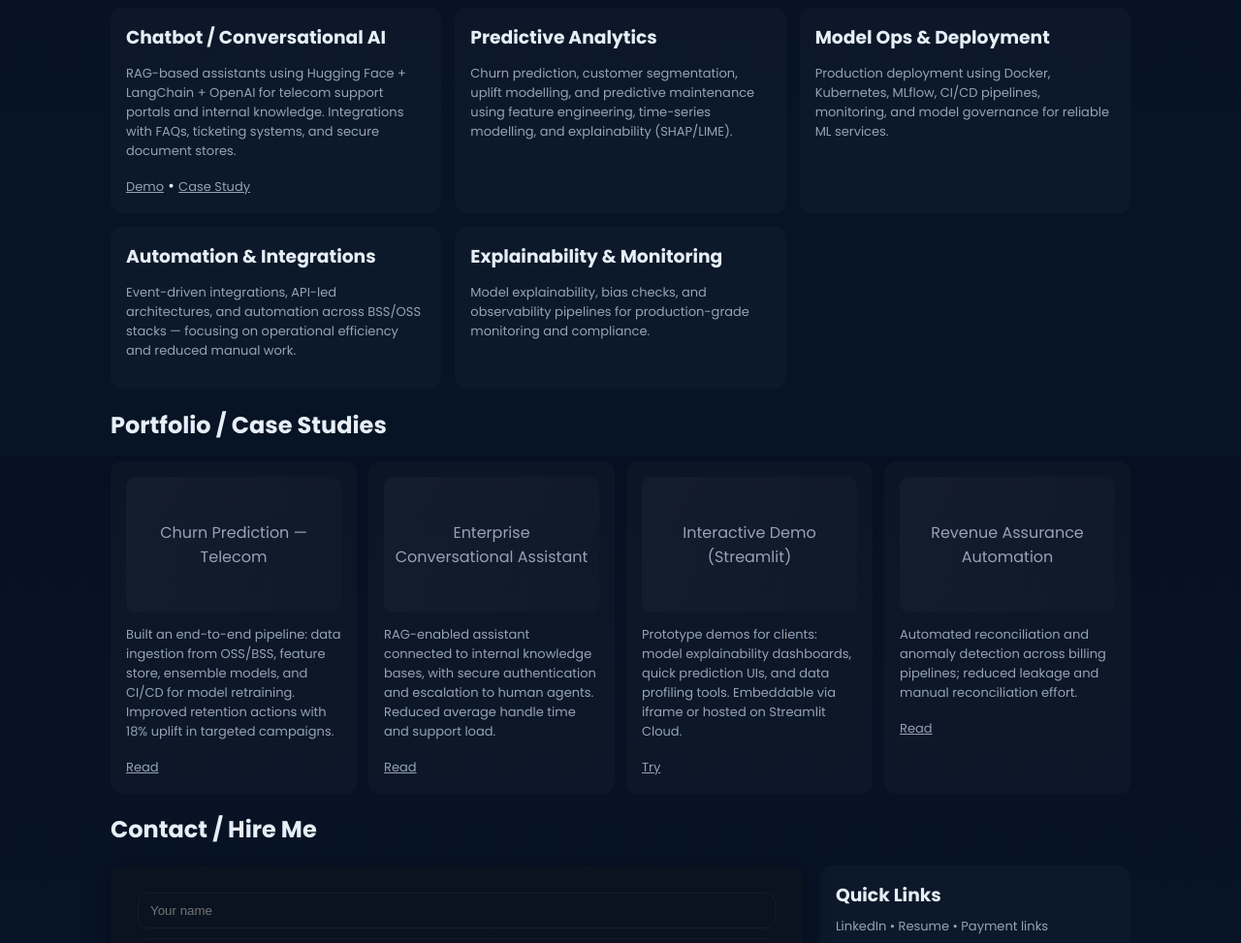
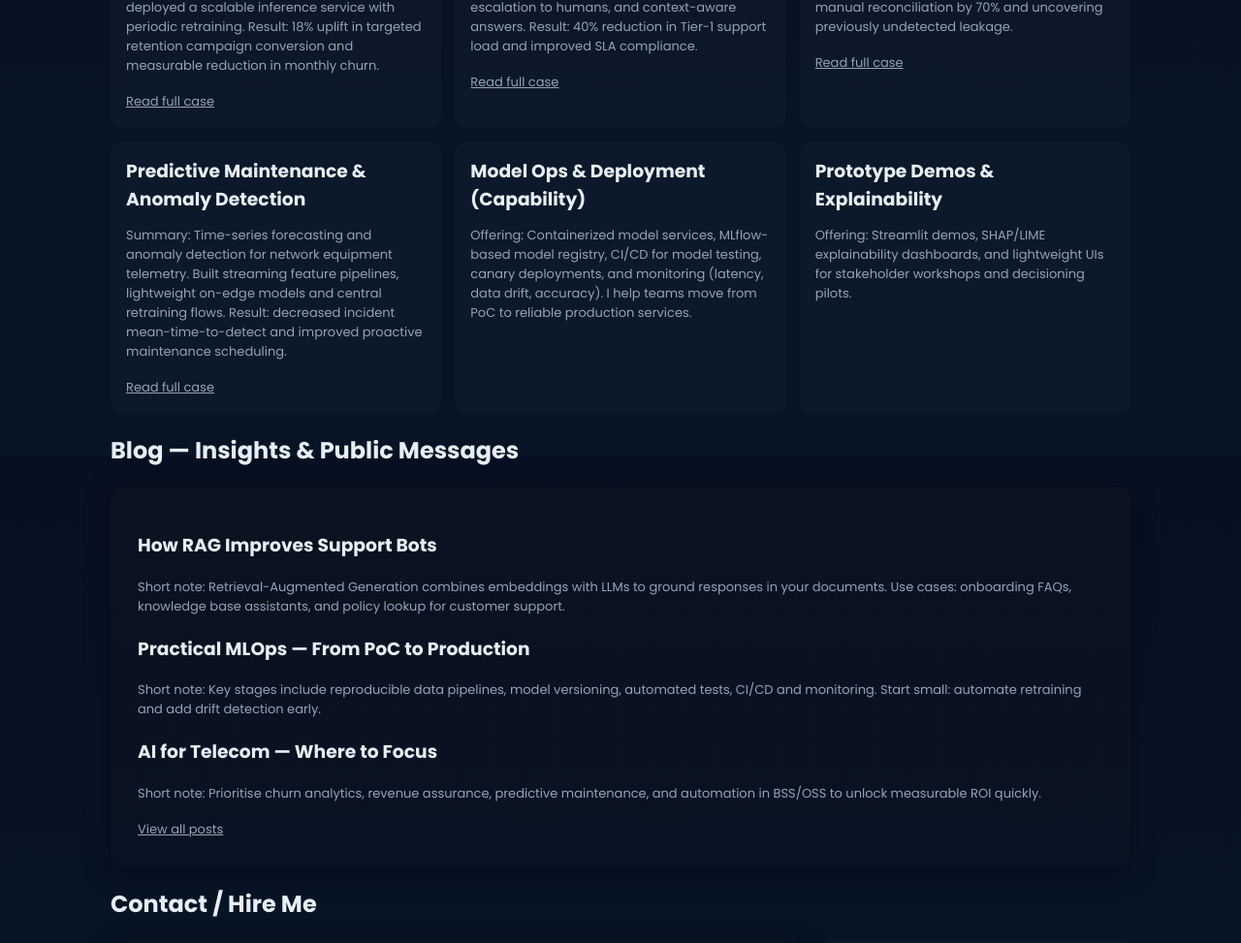
Before and after one commit to santanug5ai/aisolutions, a plain HTML site: page index.html in a window 1280 px wide. Shown: the part 1130-2103 px from the top of the page at 97% size. Drawn offline with Linux system fonts and the light colour scheme.

Commit message:
Update index.html
update 3

```diff
--- a/index.html
+++ b/index.html
@@ -38,7 +38,7 @@
     .card{background:rgba(255,255,255,0.02); padding:16px; border-radius:12px}
     .card h3{margin:0 0 8px}
     .portfolio-grid{display:grid; grid-template-columns:repeat(auto-fit,minmax(220px,1fr)); gap:12px}
-    .thumb{height:140px; border-radius:10px; background:linear-gradient(120deg, rgba(255,255,255,0.03), rgba(255,255,255,0.01)); display:flex;align-items:center;justify-content:center;color:var(--muted); text-align:center; padding:10px}
+    .thumb{height:140px; border-radius:10px; background:linear-gradient(120deg, rgba(255,255,255,0.03), rgba(255,255,255,0.01)); display:flex;align-items:center;justify-content:center;color:var(--muted)}
     footer{margin-top:36px; color:var(--muted); text-align:center; padding:28px 0}
     .contact-form{display:grid; gap:10px}
     input, textarea{background:transparent; border:1px solid rgba(255,255,255,0.04); padding:10px 12px; border-radius:10px; color:inherit}
@@ -71,7 +71,7 @@
         <a href="#home">Home</a>
         <a href="#about">About</a>
         <a href="#solutions">AI Solutions</a>
-        <a href="#portfolio">Portfolio</a>
+        <a href="#blog">Blog</a>
         <a href="#contact">Contact</a>
       </nav>
       <div class="mobile-nav" style="display:none">
@@ -82,7 +82,7 @@
     <main>
       <section id="home" class="hero">
         <div class="hero-card">
-          <h1>Hello — I'm <span class="tag">Santanu</span></h1>
+          <h1>Hello — I\'m <span class="tag">Santanu</span></h1>
           <p class="lead">I help telecom and enterprise teams build production-ready AI — from PoC to deployed solutions (chatbots, predictive models, automation).</p>
           <div class="cta">
             <a class="btn btn-primary" href="#contact">Request Demo</a>
@@ -96,11 +96,10 @@
         </div>
 
         <aside class="profile">
-          <!-- using the raw GitHub file URL for your uploaded photo -->
-          <img src="https://raw.githubusercontent.com/santanug5ai/aisolutions/main/myphoto.jpg" alt="Santanu Ghosh" style="width:120px;height:120px;border-radius:12px;object-fit:cover;background:var(--glass);display:block;margin-bottom:10px">
+          <img src="https://www.gravatar.com/avatar/5c134a500a55072ec0805bbb7bae8ad8?s=400&d=identicon" alt="profile" style="width:88px;height:88px;border-radius:12px;object-fit:cover;background:var(--glass);display:block;margin-bottom:10px">
           <div style="font-weight:700">Santanu Ghosh</div>
-          <div class="small">Enterprise Architect • AI & Cloud-Native Architect • Telecom Presales</div>
-          <p class="small" style="margin-top:10px;color:var(--muted)">Available for consulting and short-term projects. I deliver ML production, model ops and scaled automation for telecom and enterprise customers.</p>
+          <div class="small">Enterprise Architect • AI Engineer • Telecom Presales</div>
+          <p class="small" style="margin-top:10px;color:var(--muted)">Available for consulting and short-term projects. I deliver ML production, model ops and scaled automation.</p>
           <div style="margin-top:12px">
             <a class="btn btn-primary" href="#contact">Hire Me</a>
           </div>
@@ -110,74 +109,79 @@
       <section id="about" style="margin-top:28px">
         <div class="hero-card">
           <h2>About Me</h2>
-          <p class="lead">I am an Enterprise Architect and AI practitioner with 12+ years of experience delivering AI & data-driven solutions for telecom and enterprise customers. My work spans end-to-end ML projects — data engineering, model development, MLOps, integration with BSS/OSS, and productising ML for production. I specialise in churn & customer analytics, conversational AI, predictive maintenance, and deploying models at scale.</p>
+          <p class="lead">I am an AI & Telecom architect with experience in model development, MLOps, system integration, and productizing ML solutions for telecom and enterprise customers. I write practical, production-ready AI and love simplifying complex ML workflows.</p>
           <div style="margin-top:12px; display:flex; gap:12px; flex-wrap:wrap">
             <div class="card">
               <h3>Skills</h3>
-              <div class="small">Python, PyTorch, TensorFlow, scikit-learn, Hugging Face, LangChain, OpenAI APIs, MLflow, Docker, Kubernetes, Kafka, Airflow, SQL/NoSQL, CI/CD</div>
+              <div class="small">Python, PyTorch, TensorFlow, scikit-learn, LangChain, OpenAI, MLflow, Docker, Kubernetes, Kafka, SQL</div>
             </div>
             <div class="card">
               <h3>Certifications</h3>
-              <div class="small">Certified AWS Solutions Architect (Associate), TensorFlow Developer Certificate, ML & Data certifications (add your specific certs)</div>
+              <div class="small">(List your certs here)</div>
             </div>
             <div class="card">
               <h3>Experience</h3>
-              <div class="small">Enterprise Architect & Telecom Presales — delivered end-to-end AI programs for BSS/OSS, revenue assurance, customer analytics, and automation. Hands-on experience with ADM services, cloud migrations, and AI-led transformation.</div>
+              <div class="small">Enterprise AI, Telco BSS/OSS, Pre-sales architecture, ADM services</div>
             </div>
           </div>
         </div>
       </section>
 
       <section id="solutions" style="margin-top:18px">
-        <h2>AI Solutions</h2>
+        <h2>AI Solutions — Case Studies & Offerings</h2>
         <div class="solutions">
           <div class="card">
-            <h3>Chatbot / Conversational AI</h3>
-            <p class="small">RAG-based assistants using Hugging Face + LangChain + OpenAI for telecom support portals and internal knowledge. Integrations with FAQs, ticketing systems, and secure document stores.</p>
-            <div style="margin-top:8px"><a class="small" href="#">Demo</a> • <a class="small" href="#">Case Study</a></div>
+            <h3>Churn Prediction — Telecom (Case Study)</h3>
+            <p class="small">Summary: End-to-end churn prediction pipeline built for a large telecom operator. Ingested OSS/BSS data, engineered temporal and behavioral features, trained an ensemble of tree-based models and a neural stack, and deployed a scalable inference service with periodic retraining. Result: 18% uplift in targeted retention campaign conversion and measurable reduction in monthly churn.</p>
+            <div style="margin-top:8px"><a class="small" href="#">Read full case</a></div>
           </div>
+
           <div class="card">
-            <h3>Predictive Analytics</h3>
-            <p class="small">Churn prediction, customer segmentation, uplift modelling, and predictive maintenance using feature engineering, time-series modelling, and explainability (SHAP/LIME).</p>
+            <h3>Enterprise Conversational Assistant (Case Study)</h3>
+            <p class="small">Summary: Retrieval-Augmented-Generation (RAG) assistant using document embeddings, LangChain orchestration, and OpenAI / Hugging Face models. Integrated with internal KBs and ticketing system; supports secure SSO, escalation to humans, and context-aware answers. Result: 40% reduction in Tier-1 support load and improved SLA compliance.</p>
+            <div style="margin-top:8px"><a class="small" href="#">Read full case</a></div>
           </div>
+
           <div class="card">
-            <h3>Model Ops & Deployment</h3>
-            <p class="small">Production deployment using Docker, Kubernetes, MLflow, CI/CD pipelines, monitoring, and model governance for reliable ML services.</p>
+            <h3>Revenue Assurance & Billing Automation (Case Study)</h3>
+            <p class="small">Summary: Automated reconciliation across billing pipelines, anomaly detection for revenue leakage, and rule-based + ML-driven exception classification. Delivered dashboards and automated alerts to finance teams, reducing manual reconciliation by 70% and uncovering previously undetected leakage.</p>
+            <div style="margin-top:8px"><a class="small" href="#">Read full case</a></div>
           </div>
+
           <div class="card">
-            <h3>Automation & Integrations</h3>
-            <p class="small">Event-driven integrations, API-led architectures, and automation across BSS/OSS stacks — focusing on operational efficiency and reduced manual work.</p>
+            <h3>Predictive Maintenance & Anomaly Detection</h3>
+            <p class="small">Summary: Time-series forecasting and anomaly detection for network equipment telemetry. Built streaming feature pipelines, lightweight on-edge models and central retraining flows. Result: decreased incident mean-time-to-detect and improved proactive maintenance scheduling.</p>
+            <div style="margin-top:8px"><a class="small" href="#">Read full case</a></div>
           </div>
+
           <div class="card">
-            <h3>Explainability & Monitoring</h3>
-            <p class="small">Model explainability, bias checks, and observability pipelines for production-grade monitoring and compliance.</p>
+            <h3>Model Ops & Deployment (Capability)</h3>
+            <p class="small">Offering: Containerized model services, MLflow-based model registry, CI/CD for model testing, canary deployments, and monitoring (latency, data drift, accuracy). I help teams move from PoC to reliable production services.</p>
+          </div>
+
+          <div class="card">
+            <h3>Prototype Demos & Explainability</h3>
+            <p class="small">Offering: Streamlit demos, SHAP/LIME explainability dashboards, and lightweight UIs for stakeholder workshops and decisioning pilots.</p>
           </div>
         </div>
       </section>
 
-      <section id="portfolio" style="margin-top:18px">
-        <h2>Portfolio / Case Studies</h2>
-        <div class="portfolio-grid">
-          <div class="card">
-            <div class="thumb">Churn Prediction — Telecom</div>
-            <p class="small">Built an end-to-end pipeline: data ingestion from OSS/BSS, feature store, ensemble models, and CI/CD for model retraining. Improved retention actions with 18% uplift in targeted campaigns.</p>
-            <div style="margin-top:8px"><a class="small" href="#">Read</a></div>
-          </div>
-          <div class="card">
-            <div class="thumb">Enterprise Conversational Assistant</div>
-            <p class="small">RAG-enabled assistant connected to internal knowledge bases, with secure authentication and escalation to human agents. Reduced average handle time and support load.</p>
-            <div style="margin-top:8px"><a class="small" href="#">Read</a></div>
-          </div>
-          <div class="card">
-            <div class="thumb">Interactive Demo (Streamlit)</div>
-            <p class="small">Prototype demos for clients: model explainability dashboards, quick prediction UIs, and data profiling tools. Embeddable via iframe or hosted on Streamlit Cloud.</p>
-            <div style="margin-top:8px"><a class="small" href="#">Try</a></div>
-          </div>
-          <div class="card">
-            <div class="thumb">Revenue Assurance Automation</div>
-            <p class="small">Automated reconciliation and anomaly detection across billing pipelines; reduced leakage and manual reconciliation effort.</p>
-            <div style="margin-top:8px"><a class="small" href="#">Read</a></div>
-          </div>
+      <section id="blog" style="margin-top:18px">
+        <h2>Blog — Insights & Public Messages</h2>
+        <div class="hero-card">
+          <article style="margin-bottom:12px">
+            <h3>How RAG Improves Support Bots</h3>
+            <p class="small">Short note: Retrieval-Augmented Generation combines embeddings with LLMs to ground responses in your documents. Use cases: onboarding FAQs, knowledge base assistants, and policy lookup for customer support.</p>
+          </article>
+          <article style="margin-bottom:12px">
+            <h3>Practical MLOps — From PoC to Production</h3>
+            <p class="small">Short note: Key stages include reproducible data pipelines, model versioning, automated tests, CI/CD and monitoring. Start small: automate retraining and add drift detection early.</p>
+          </article>
+          <article style="margin-bottom:12px">
+            <h3>AI for Telecom — Where to Focus</h3>
+            <p class="small">Short note: Prioritise churn analytics, revenue assurance, predictive maintenance, and automation in BSS/OSS to unlock measurable ROI quickly.</p>
+          </article>
+          <div style="margin-top:8px"><a class="small" href="#">View all posts</a></div>
         </div>
       </section>
 
@@ -199,12 +203,12 @@
 
           <aside class="card">
             <h3>Quick Links</h3>
-            <div class="small">LinkedIn • Resume • Payment links</div>
+            <div class="small">GitHub • LinkedIn • Resume • Payment links</div>
             <div style="margin-top:10px">
               <div class="socials">
-                <a class="small" href="https://github.com/santanug5ai" target="_blank">GitHub</a>
-                <a class="small" href="https://www.linkedin.com/in/santanu-ghosh-23204624/" target="_blank">LinkedIn</a>
-                <a class="small" href="https://raw.githubusercontent.com/santanug5ai/aisolutions/main/Resume_Santanu_Ghosh.pdf" target="_blank">Resume (PDF)</a>
+                <a class="small" href="#">GitHub</a>
+                <a class="small" href="#">LinkedIn</a>
+                <a class="small" href="#">Resume (PDF)</a>
               </div>
             </div>
           </aside>
@@ -244,13 +248,16 @@
   <!--
     HOW TO DEPLOY (quick):
     1. Save this file as index.html
-    2. Commit & push to your GitHub repo root (main branch)
-    3. In repo Settings → Pages: set Source = main / (root)
-    4. Visit: https://santanug5ai.github.io/aisolutions/
+    2. Create a new GitHub repository named <your-username>.github.io
+    3. Push this index.html to the repository default branch (main). GitHub Pages will auto-serve it at https://<your-username>.github.io
+    4. To use a custom domain: add your domain in repository Pages settings and create an A/CNAME record with your domain registrar.
 
-    NOTES:
-    - I set the Resume PDF link to a likely raw GitHub path. If your PDF is located elsewhere, update that link.
-    - If you'd like the Quick Links area to remove GitHub as well, tell me and I'll remove it.
+    OPTIONAL ENHANCEMENTS:
+    - Replace placeholder images with your photo (update <img src="" ...>
+    - Embed Streamlit/HuggingFace demos using <iframe> links
+    - Replace mailto with a serverless form (Netlify Forms, Formspree, or Google Forms)
+    - Add Google Analytics or Plausible for tracking
+    - Add payment buttons (Gumroad, Razorpay) where needed
   -->
 </body>
 </html>
```
